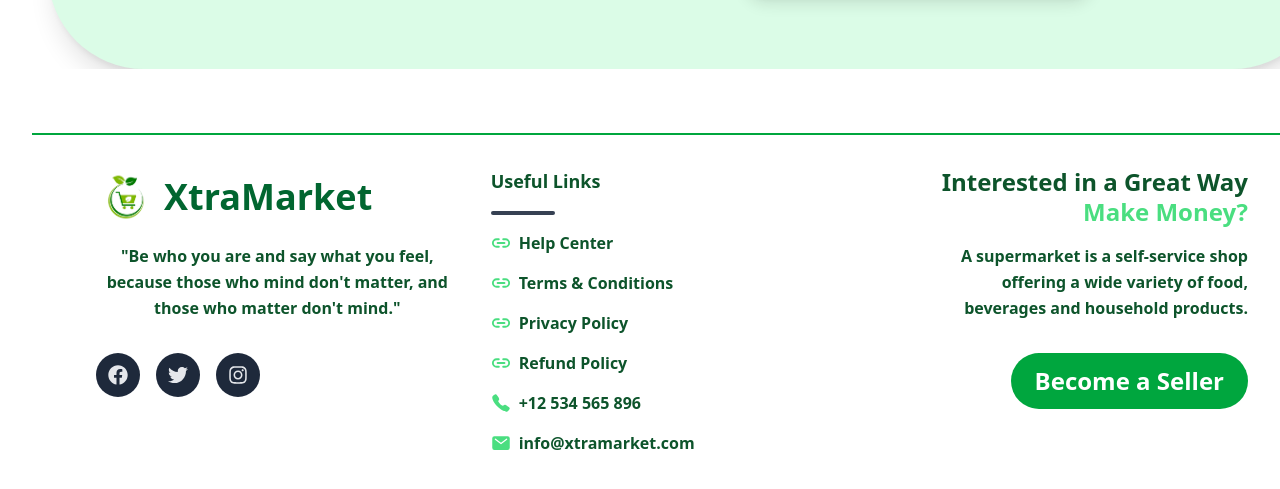
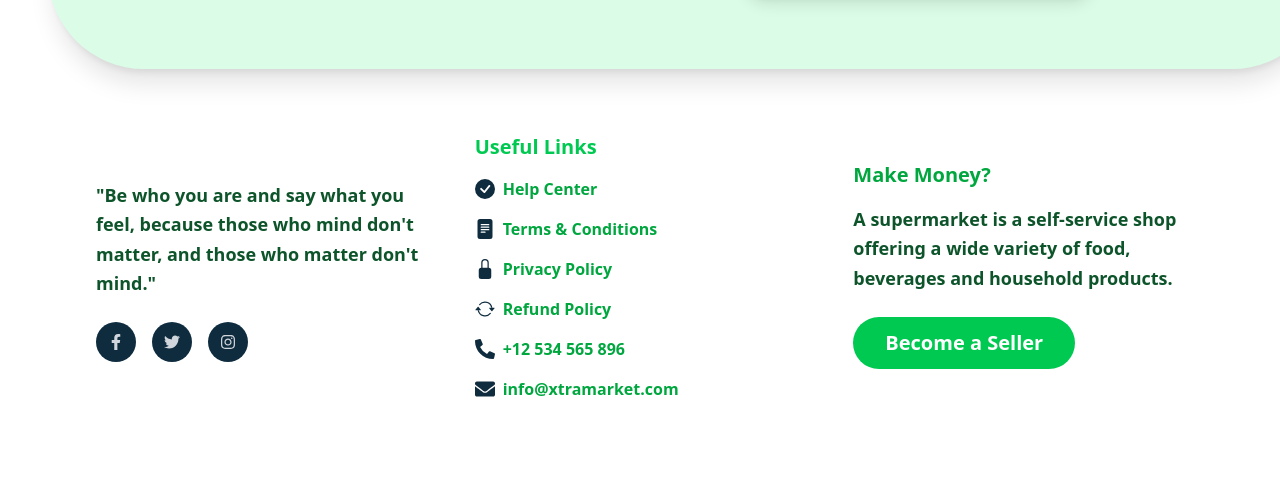
Before and after one commit to imasha100/SuperMarketProject-React, a React (Vite) app: page / in a window 1280 px wide. Shown: the part 2239-2728 px from the top of the page. Built offline with nearby package versions, Linux system fonts and the light colour scheme.

Commit message:
Footer.jsx

```diff
--- a/src/components/Footer.jsx
+++ b/src/components/Footer.jsx
@@ -1,80 +1,78 @@
-// Footer.js
 import React from 'react';
-import { FaFacebook, FaTwitter, FaInstagram } from 'react-icons/fa';
-import { IoLink, IoCall, IoMail } from 'react-icons/io5';
-import logo from "../assets/cart.jpeg";
+import { FaFacebookF, FaTwitter, FaInstagram, FaPhoneAlt, FaEnvelope, FaChevronRight } from 'react-icons/fa';
+import { BsCheckCircleFill, BsFileTextFill, BsLockFill, BsArrowRepeat } from 'react-icons/bs';
+
+// Assuming you have an SVG logo or can import an image for your logo
+// import Logo from './path-to-your-logo.svg';
 
 const Footer = () => {
   return (
-    <footer className="w-screen min-h-screen bg-white text-gray-200 py-16 relative">
-      {/* Top line above footer */}
-      <div className="w-full h-[2px] bg-green-600 mb-8"></div>
-
-      {/* Full-width container for content */}
-      <div className="px-8 lg:px-16 grid grid-cols-1 md:grid-cols-3 gap-8">
-
-        {/* Left Section: Logo & Quote */}
-        <div className="flex flex-col items-start space-y-4">
-          <div className="flex items-center space-x-2">
-            <img src={logo} alt="XtraMarket Logo" className="h-15 w-15" />
-            <span className="text-4xl font-bold text-green-800">XtraMarket</span>
+    <footer className="bg-white-950 text-gray-300 py-16 px-4 md:px-8 lg:px-16">
+      <div className="max-w-7xl mx-auto grid grid-cols-1 md:grid-cols-2 lg:grid-cols-3 gap-12">
+        {/* Column 1: Brand and Socials */}
+        <div className="flex flex-col items-center md:items-start text-center md:text-left">
+          <div className="flex items-center space-x-2 mb-4">
+            {/* Replace with your logo component or image */}
+            {/* <Logo className="h-8 w-8 text-teal-500" /> */}
+            <span className="text-2xl font-bold text-white">XtraSupermarket</span>
           </div>
-          <p className="max-w-sm leading-relaxed text-green-900 font-semibold">
+          <p className="text-lg leading-relaxed mb-6 max-w-sm text-green-900 font-semibold">
             "Be who you are and say what you feel, because those who mind don't matter, and those who matter don't mind."
           </p>
-          <div className="flex space-x-4 mt-4">
-            <a href="#" className="p-3 bg-[#1e293b] hover:bg-green-800 rounded-full transition-colors duration-300">
-              <FaFacebook size={20} />
+          <div className="flex space-x-4">
+            <a href="#" className="p-3 rounded-full bg-[#0f2c3f] hover:bg-green-500 transition-colors duration-300">
+              <FaFacebookF />
             </a>
-            <a href="#" className="p-3 bg-[#1e293b] hover:bg-green-800 rounded-full transition-colors duration-300">
-              <FaTwitter size={20} />
+            <a href="#" className="p-3 rounded-full bg-[#0f2c3f] hover:bg-green-500 transition-colors duration-300">
+              <FaTwitter />
             </a>
-            <a href="#" className="p-3 bg-[#1e293b] hover:bg-green-800 rounded-full transition-colors duration-300">
-              <FaInstagram size={20} />
+            <a href="#" className="p-3 rounded-full bg-[#0f2c3f] hover:bg-green-500 transition-colors duration-300">
+              <FaInstagram />
             </a>
           </div>
         </div>
 
-        {/* Middle Section: Useful Links */}
-        <div className="flex flex-col items-start space-y-4">
-          <h3 className="text-lg font-bold text-green-900">Useful Links</h3>
-          <div className="w-16 h-1 bg-gray-700 rounded"></div>
-          <a href="#" className="flex items-center space-x-2 text-green-900 hover:text-green-600 transition-colors duration-300 font-bold">
-            <IoLink className="text-[#4ade80]" size={20} />
-            <span>Help Center</span>
-          </a>
-          <a href="#" className="flex items-center space-x-2 text-green-900 hover:text-green-600 transition-colors duration-300 font-bold">
-            <IoLink className="text-[#4ade80]" size={20} />
-            <span>Terms & Conditions</span>
-          </a>
-          <a href="#" className="flex items-center space-x-2 text-green-900 hover:text-green-600 transition-colors duration-300 font-bold">
-            <IoLink className="text-[#4ade80]" size={20} />
-            <span>Privacy Policy</span>
-          </a>
-          <a href="#" className="flex items-center space-x-2 text-green-900 hover:text-green-600 transition-colors duration-300 font-bold">
-            <IoLink className="text-[#4ade80]" size={20} />
-            <span>Refund Policy</span>
-          </a>
-          <div className="flex items-center space-x-2 text-green-900 font-semibold">
-            <IoCall className="text-[#4ade80]" size={20} />
-            <span>+12 534 565 896</span>
-          </div>
-          <div className="flex items-center space-x-2 text-green-900 font-semibold">
-            <IoMail className="text-[#4ade80]" size={20} />
-            <span>info@xtramarket.com</span>
-          </div>
+        {/* Column 2: Useful Links */}
+        <div className="flex flex-col items-center md:items-start text-center md:text-left">
+          <h3 className="text-xl font-semibold text-green-500 mb-4">Useful Links</h3>
+          <ul className="space-y-4 text-green-600 font-semibold">
+            <li className="flex items-center space-x-2">
+              <BsCheckCircleFill className="text-[#0f2c3f] text-xl" />
+              <a href="#" className="hover:text-green-900 transition-colors duration-300">Help Center</a>
+            </li>
+            <li className="flex items-center space-x-2">
+              <BsFileTextFill className="text-[#0f2c3f] text-xl" />
+              <a href="#" className="hover:text-green-900 transition-colors duration-300">Terms & Conditions</a>
+            </li>
+            <li className="flex items-center space-x-2">
+              <BsLockFill className="text-[#0f2c3f] text-xl" />
+              <a href="#" className="hover:text-green-900 transition-colors duration-300">Privacy Policy</a>
+            </li>
+            <li className="flex items-center space-x-2">
+              <BsArrowRepeat className="text-[#0f2c3f] text-xl" />
+              <a href="#" className="hover:text-green-900 transition-colors duration-300">Refund Policy</a>
+            </li>
+            <li className="flex items-center space-x-2">
+              <FaPhoneAlt className="text-[#0f2c3f] text-xl" />
+              <span>+12 534 565 896</span>
+            </li>
+            <li className="flex items-center space-x-2">
+              <FaEnvelope className="text-[#0f2c3f] text-xl" />
+              <span>info@xtramarket.com</span>
+            </li>
+          </ul>
         </div>
 
-        {/* Right Section: Call to Action */}
-        <div className="flex flex-col items-start md:items-end text-left md:text-right space-y-4">
-          <h3 className="text-xl md:text-2xl font-bold leading-tight text-green-900">
+        {/* Column 3: Call to Action */}
+        <div className="flex flex-col items-center md:items-start text-center md:text-left">
+          <h3 className="text-xl font-semibold text-white mb-4">
             Interested in a Great Way <br />
-            <span className="text-[#4ade80]">Make Money?</span>
+            <span className="text-green-600">Make Money?</span>
           </h3>
-          <p className="max-w-xs leading-relaxed text-green-900 font-semibold">
+          <p className="text-lg text-green-900 font-semibold leading-relaxed mb-6 max-w-sm">
             A supermarket is a self-service shop offering a wide variety of food, beverages and household products.
           </p>
-          <button className="mt-4 px-6 py-3 bg-green-600 text-white cursor-pointer font-bold rounded-full hover:bg-green-400 transition-colors duration-300 text-2xl">
+          <button className="bg-green-500 text-white font-semibold py-3 px-8 rounded-full hover:bg-green-600 cursor-pointer text-xl transition-colors duration-300">
             Become a Seller
           </button>
         </div>
```
